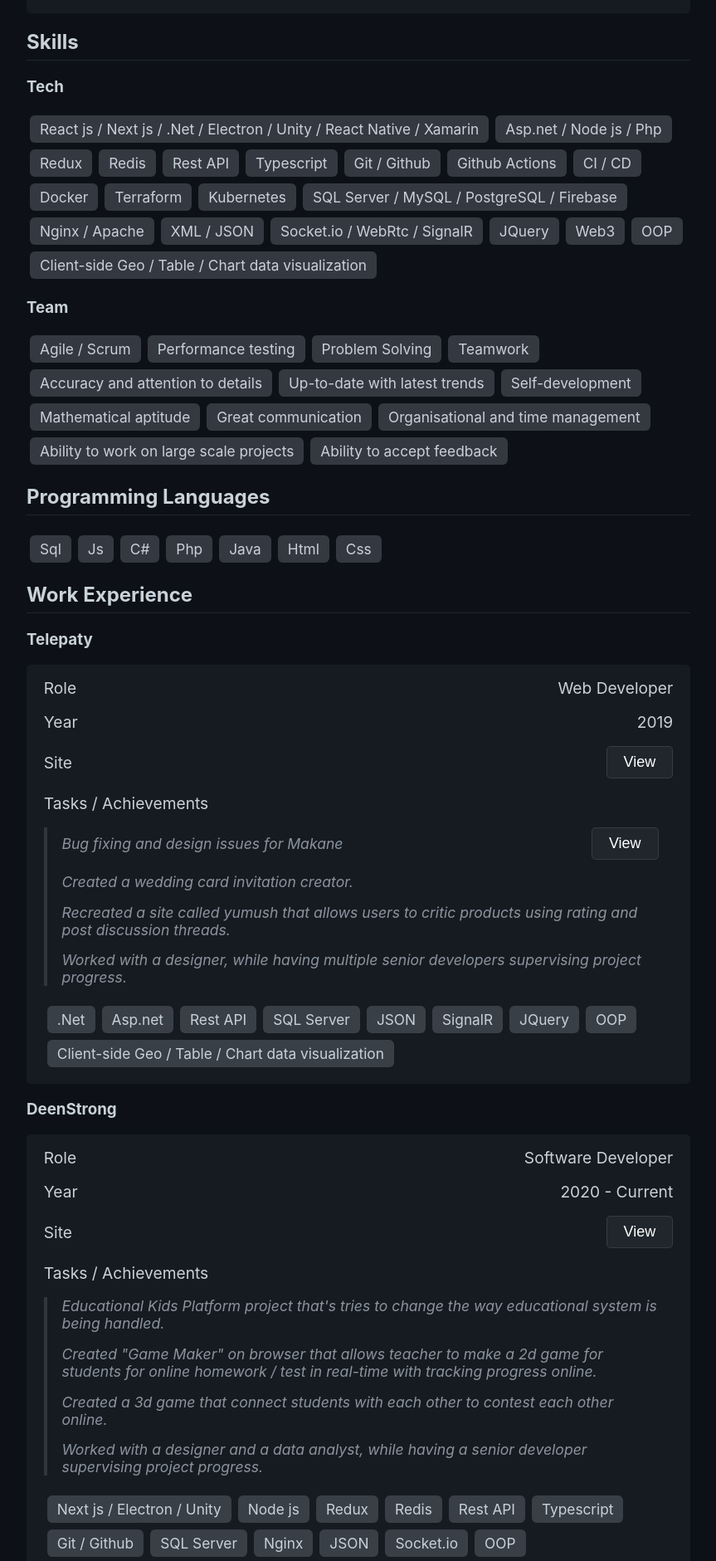
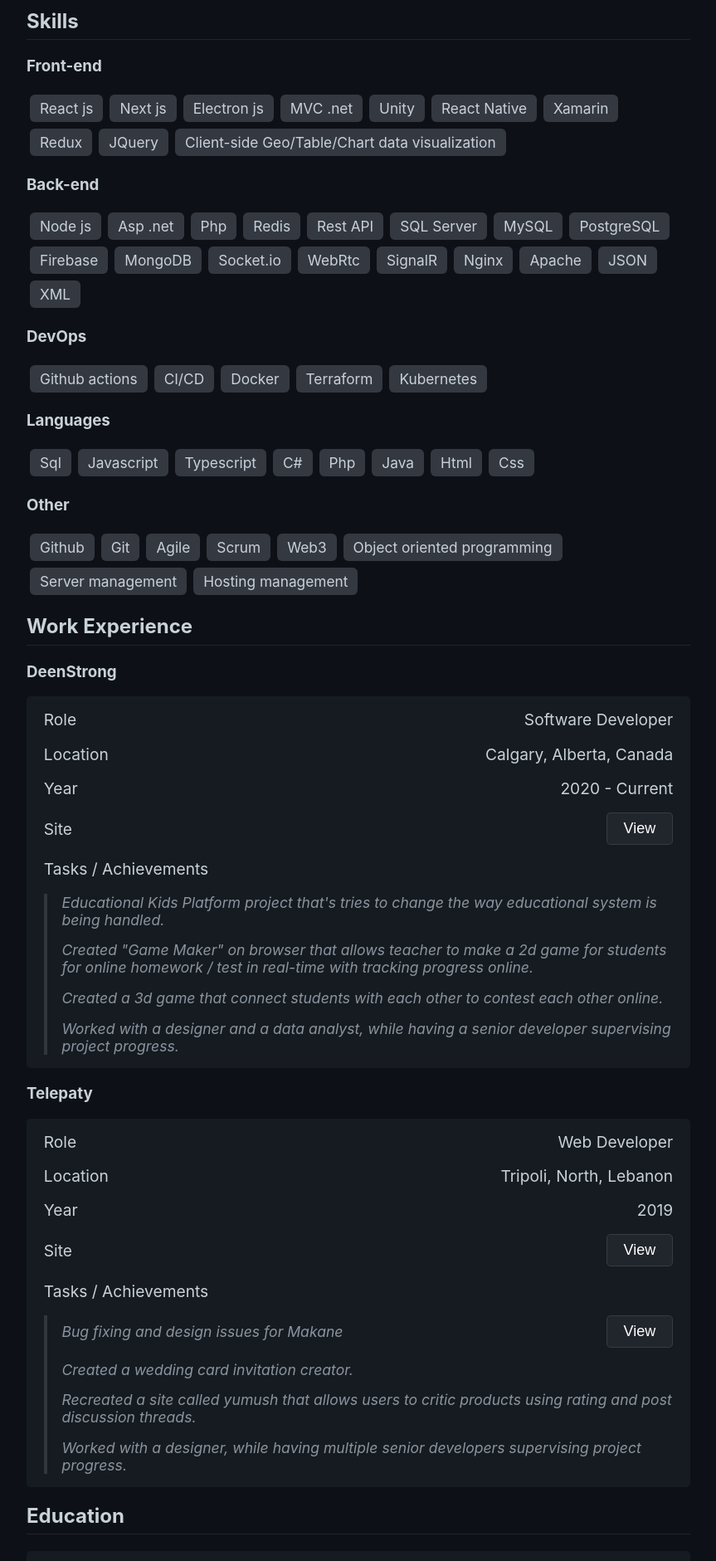
Before and after one commit to ahmadmarhaba/ahmadmarhaba.github.io, a React (Create React App) app: page / in a window 1280 px wide. Shown: the part 479-2360 px from the top of the page at 83% size, without its empty margins (208-1071 px from the left). Built offline with nearby package versions, Linux system fonts and the light colour scheme.

Commit message:
updated content

```diff
--- a/src/App.css
+++ b/src/App.css
@@ -70,7 +70,7 @@
 }
 .listPoints{
   border-left: .25em solid #30363d;
-  padding: 0 1em !important;
+  padding-left: 1em !important;
 }
 .points{
   flex-wrap: wrap;
--- a/src/App.js
+++ b/src/App.js
@@ -5,7 +5,6 @@
 import  Education  from "./Component/Education";
 import  Certificates  from "./Component/Certificates";
 import  Languages  from "./Component/Languages";
-import  ProgrammingLanguages  from "./Component/ProgrammingLanguages";
 import  Skills  from "./Component/Skills";
 import  Visa  from "./Component/Visa";
 import  Letter  from "./Component/Letter";
@@ -32,7 +31,7 @@
           {
             alert &&
             <li className='alert'>
-              <div>With all due respect I'm not applying for the sponsorship, I simply want to work for the company while I'm waiting for my canadian work permit.</div>
+              <div>I am sponsoring myself, I already applied for a canadian work permit with my current canadian job, I'm just waiting the papers to finish.</div>
               <input type="button" value="✖" onClick={()=>{ SetAlert(false) }} />
             </li>
           }
@@ -40,7 +39,6 @@
             page === 0 && <>
               <PersonalInformation />
               <Skills />
-              <ProgrammingLanguages />
               <WorkExperience />
               <Education />
               <Certificates />
--- a/src/Component/Education.js
+++ b/src/Component/Education.js
@@ -19,6 +19,10 @@
                 <span>{`Bachelor of Science`}</span>
               </li>
               <li className='split'>
+                <span>{`Year`}</span>
+                <span>{`2019`}</span>
+              </li>
+              <li className='split'>
                 <span>{`Site`}</span>
                 <input type="button" value="View" onClick={() => previewFile("https://www.bau.edu.lb/")}/>
               </li>
--- a/src/Component/ProgrammingLanguages.js
+++ /dev/null
@@ -1,20 +0,0 @@
-import '../App.css';
-
-function ProgrammingLanguages() {
-  return (
-    <>
-          <li><h2>Programming Languages</h2></li>
-          <li className='split points'>
-                <span>{`Sql`}</span>
-                <span>{`Js`}</span>
-                <span>{`C#`}</span>
-                <span>{`Php`}</span>
-                <span>{`Java`}</span>
-                <span>{`Html`}</span>
-                <span>{`Css`}</span>
-            </li>
-    </>
-  );
-}
-
-export default ProgrammingLanguages;
--- a/src/Component/Skills.js
+++ b/src/Component/Skills.js
@@ -4,43 +4,68 @@
   return (
     <>
             <li><h2>Skills</h2></li>
-            <li><h3>Tech</h3></li>
+            <li><h3>Front-end</h3></li>
             <li className='split points'>
-                <span>{`React js / Next js / .Net / Electron / Unity / React Native / Xamarin`}</span>
-                <span>{`Asp.net / Node js / Php`}</span>
+                <span>{`React js`}</span>
+                <span>{`Next js`}</span>
+                <span>{`Electron js`}</span>
+                <span>{`MVC .net`}</span>
+                <span>{`Unity`}</span>
+                <span>{`React Native`}</span>
+                <span>{`Xamarin`}</span>
                 <span>{`Redux`}</span>
+                <span>{`JQuery`}</span>
+                <span>{`Client-side Geo/Table/Chart data visualization`}</span>
+            </li>
+            <li><h3>Back-end</h3></li>
+            <li className='split points'>
+                <span>{`Node js`}</span>
+                <span>{`Asp .net`}</span>
+                <span>{`Php`}</span>
                 <span>{`Redis`}</span>
                 <span>{`Rest API`}</span>
-                <span>{`Typescript`}</span>
-                <span>{`Git / Github`}</span>
-                <span>{`Github Actions`}</span>
-                <span>{`CI / CD`}</span>
+                <span>{`SQL Server`}</span>
+                <span>{`MySQL`}</span>
+                <span>{`PostgreSQL`}</span>
+                <span>{`Firebase`}</span>
+                <span>{`MongoDB`}</span>
+                <span>{`Socket.io`}</span>
+                <span>{`WebRtc`}</span>
+                <span>{`SignalR`}</span>
+                <span>{`Nginx`}</span>
+                <span>{`Apache`}</span>
+                <span>{`JSON`}</span>
+                <span>{`XML`}</span>
+            </li>
+            <li><h3>DevOps</h3></li>
+            <li className='split points'>
+                <span>{`Github actions`}</span>
+                <span>{`CI/CD`}</span>
                 <span>{`Docker`}</span>
                 <span>{`Terraform`}</span>
                 <span>{`Kubernetes`}</span>
-                <span>{`SQL Server / MySQL / PostgreSQL / Firebase`}</span>
-                <span>{`Nginx / Apache`}</span>
-                <span>{`XML / JSON`}</span>
-                <span>{`Socket.io / WebRtc / SignalR`}</span>
-                <span>{`JQuery`}</span>
+            </li>
+            <li><h3>Languages</h3></li>
+            <li className='split points'>
+                <span>{`Sql`}</span>
+                <span>{`Javascript`}</span>
+                <span>{`Typescript`}</span>
+                <span>{`C#`}</span>
+                <span>{`Php`}</span>
+                <span>{`Java`}</span>
+                <span>{`Html`}</span>
+                <span>{`Css`}</span>
+            </li>
+            <li><h3>Other</h3></li>
+            <li className='split points'>
+                <span>{`Github`}</span>
+                <span>{`Git`}</span>
+                <span>{`Agile`}</span>
+                <span>{`Scrum`}</span>
                 <span>{`Web3`}</span>
-                <span>{`OOP`}</span>
-                <span>{`Client-side Geo / Table / Chart data visualization`}</span>
-            </li>
-            <li><h3>Team</h3></li>
-            <li className='split points'>
-                <span>{`Agile / Scrum`}</span>
-                <span>{`Performance testing`}</span>
-                <span>{`Problem Solving`}</span>
-                <span>{`Teamwork`}</span>
-                <span>{`Accuracy and attention to details`}</span>
-                <span>{`Up-to-date with latest trends`}</span>
-                <span>{`Self-development`}</span>
-                <span>{`Mathematical aptitude`}</span>
-                <span>{`Great communication`}</span>
-                <span>{`Organisational and time management`}</span>
-                <span>{`Ability to work on large scale projects`}</span>
-                <span>{`Ability to accept feedback`}</span>
+                <span>{`Object oriented programming`}</span>
+                <span>{`Server management`}</span>
+                <span>{`Hosting management`}</span>
             </li>
     </>
   );
--- a/src/Component/WorkExperience.js
+++ b/src/Component/WorkExperience.js
@@ -7,12 +7,56 @@
           <li><h2>Work Experience</h2></li>
           <li>
             <h3>
+              {`DeenStrong`}
+            </h3>
+            <ul className='detailList'>
+              <li className='split'>
+                <span>{`Role`}</span>
+                <span>{`Software Developer`}</span>
+              </li>
+              <li className='split'>
+                <span>{`Location`}</span>
+                <span>{`Calgary, Alberta, Canada`}</span>
+              </li>
+              <li className='split'>
+                <span>{`Year`}</span>
+                <span>{`2020 - Current`}</span>
+              </li>
+              <li className='split'>
+                <span>{`Site`}</span>
+                <input type="button" value="View" onClick={() =>previewFile("https://www.deenstrong.com/")}/>
+              </li>
+              <li className='split'>
+                <span>{`Tasks / Achievements`}</span>
+              </li>
+                <ul className='listPoints summary'>
+                    <li className='split'>
+                        <span>{`Educational Kids Platform project that's tries to change the way educational system is being handled.`}</span>
+                    </li>
+                    <li>
+                        <span>{`Created "Game Maker" on browser that allows teacher to make a 2d game for students for online homework / test in real-time with tracking progress online.`}</span>
+                    </li>
+                    <li>
+                        <span>{`Created a 3d game that connect students with each other to contest each other online.`}</span>
+                    </li>
+                    <li>
+                        <span>{`Worked with a designer and a data analyst, while having a senior developer supervising project progress.`}</span>
+                    </li>
+                </ul>
+            </ul>
+          </li>
+          <li>
+            <h3>
               {`Telepaty`}
             </h3>
             <ul className='detailList'>
               <li className='split'>
                 <span>{`Role`}</span>
                 <span>{`Web Developer`}</span>
+              </li>
+              <li className='split'>
+                <span>{`Location`}</span>
+                <span>{`Tripoli, North, Lebanon`}</span>
               </li>
               <li className='split'>
                 <span>{`Year`}</span>
@@ -40,69 +84,6 @@
                         <span>{`Worked with a designer, while having multiple senior developers supervising project progress.`}</span>
                     </li>
                 </ul>
-                <br />
-              <li className='split points'>
-                <span>{`.Net`}</span>
-                <span>{`Asp.net`}</span>
-                <span>{`Rest API`}</span>
-                <span>{`SQL Server`}</span>
-                <span>{`JSON`}</span>
-                <span>{`SignalR`}</span>
-                <span>{`JQuery`}</span>
-                <span>{`OOP`}</span>
-                <span>{`Client-side Geo / Table / Chart data visualization`}</span>
-              </li>
-            </ul>
-          </li>
-          <li>
-            <h3>
-              {`DeenStrong`}
-            </h3>
-            <ul className='detailList'>
-              <li className='split'>
-                <span>{`Role`}</span>
-                <span>{`Software Developer`}</span>
-              </li>
-              <li className='split'>
-                <span>{`Year`}</span>
-                <span>{`2020 - Current`}</span>
-              </li>
-              <li className='split'>
-                <span>{`Site`}</span>
-                <input type="button" value="View" onClick={() =>previewFile("https://www.deenstrong.com/")}/>
-              </li>
-              <li className='split'>
-                <span>{`Tasks / Achievements`}</span>
-              </li>
-                <ul className='listPoints summary'>
-                    <li className='split'>
-                        <span>{`Educational Kids Platform project that's tries to change the way educational system is being handled.`}</span>
-                    </li>
-                    <li>
-                        <span>{`Created "Game Maker" on browser that allows teacher to make a 2d game for students for online homework / test in real-time with tracking progress online.`}</span>
-                    </li>
-                    <li>
-                        <span>{`Created a 3d game that connect students with each other to contest each other online.`}</span>
-                    </li>
-                    <li>
-                        <span>{`Worked with a designer and a data analyst, while having a senior developer supervising project progress.`}</span>
-                    </li>
-                </ul>
-                <br />
-                <li className='split points'>
-                  <span>{`Next js / Electron / Unity`}</span>
-                  <span>{`Node js`}</span>
-                  <span>{`Redux`}</span>
-                  <span>{`Redis`}</span>
-                  <span>{`Rest API`}</span>
-                  <span>{`Typescript`}</span>
-                  <span>{`Git / Github`}</span>
-                  <span>{`SQL Server`}</span>
-                  <span>{`Nginx`}</span>
-                  <span>{`JSON`}</span>
-                  <span>{`Socket.io`}</span>
-                  <span>{`OOP`}</span>
-                </li>
             </ul>
           </li>
     </>
```
